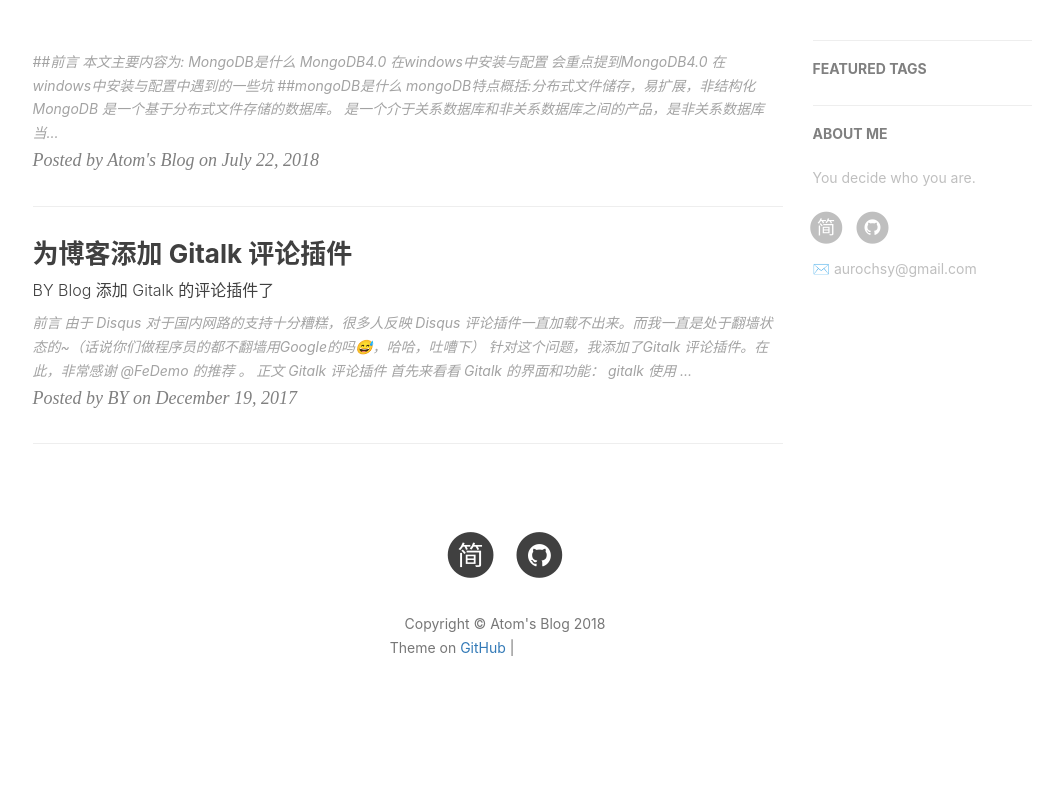
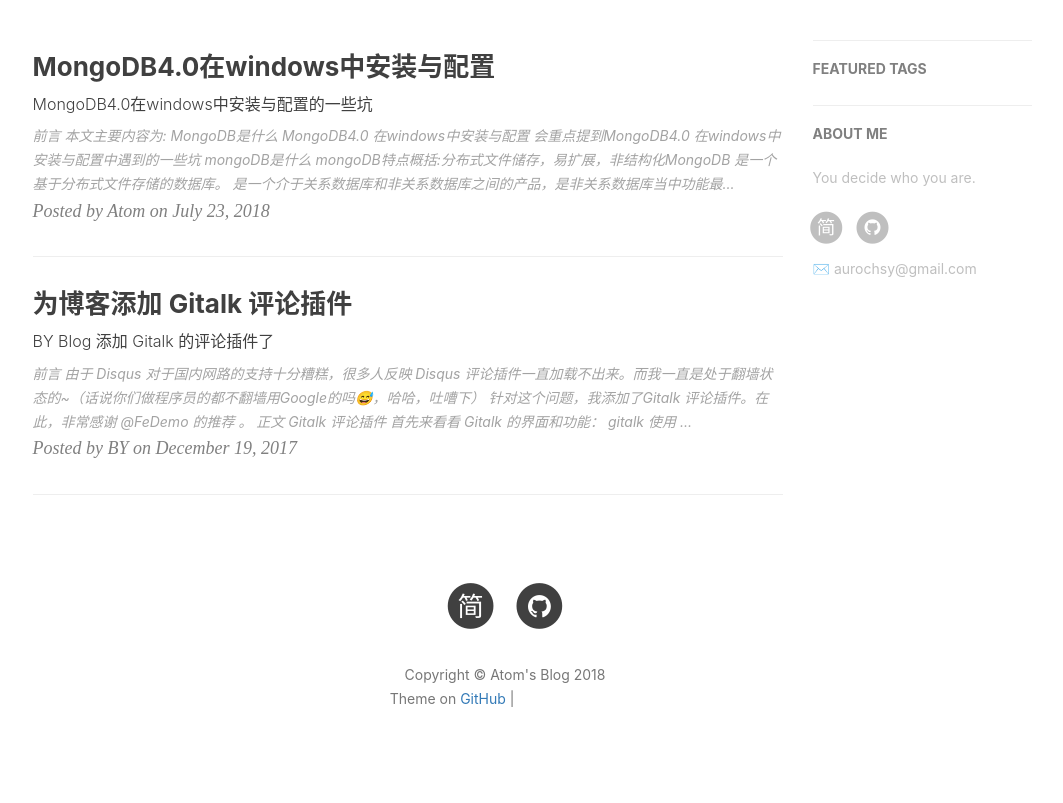
Before and after one commit to AUROCHSY/myBlog, a Jekyll site: the page built from index.html, in a window 1280 px wide. Shown: the part 418-1221 px from the top of the page, without its empty margins (135-1198 px from the left). Built offline with Jekyll 4.4.1, drawn with Linux system fonts in a browser that asks for light colours; nearby versions of some CDN libraries; the list of posts is cut into pages by our own code; comment, search, counter and statistics services are not loaded; before the commit the page ends 1170 px from its top, so only the background shows below that; some of the changed lines change nothing that is shown; grey boxes are pictures that could not be loaded.

Commit message:
调试文章

```diff
--- a/_posts/2018-07-23-1.md
+++ b/_posts/2018-07-23-1.md
@@ -8,18 +8,16 @@
 catalog: true
 tags:
     - MongoDB
-	- 爬虫
-	- 软件安装与配置
 ---
 
 
-##前言
+## 前言
 **本文主要内容为:**
 *MongoDB是什么
 MongoDB4.0 在windows中安装与配置
 会重点提到MongoDB4.0 在windows中安装与配置中遇到的一些坑*
 
-##mongoDB是什么
+## mongoDB是什么
 
 **mongoDB特点概括:分布式文件储存，易扩展，非结构化**
 
@@ -28,7 +26,7 @@
 3. 随着在数据量和吞吐量方面的增长，MongoDB可轻松扩展，无需停机，无需更改应用程序。
 4. MongoDB将数据存储在类似JSON的文档中，并且文档中每个json串结构可能有所不同。  MongoDB使用动态模式，这意味着您可以在不首先定义结构的情况下创建记录，例如字段或其值的类型。
 
-##本地安装
+## 本地安装
 
 **1. 下载**
 [官网下载](https://www.mongodb.com/download-center?jmp=nav#community)
@@ -58,7 +56,7 @@
 有点教程中第3步实在CMD中操作的，然而我的在CMD中是无效的，只有在powershell中才能正确执行指令。
 系统没有自带powershell的可以上网搜一下如何安装
 
-##配置windows服务
+## 配置windows服务
 1. 按如上方法在`bin`目录以**管理员身份**打开powshell,
   并分别执行以下命令：
   `.\mongod –dbpath D:\MongoDB\data\db`
```
